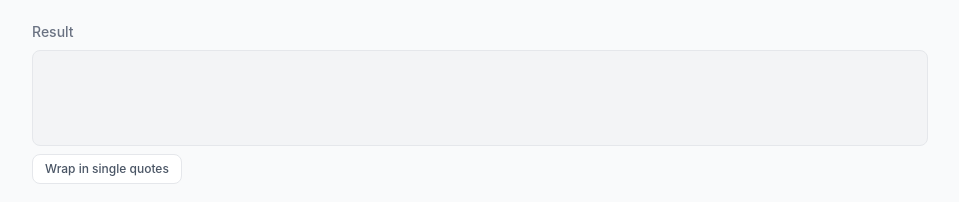
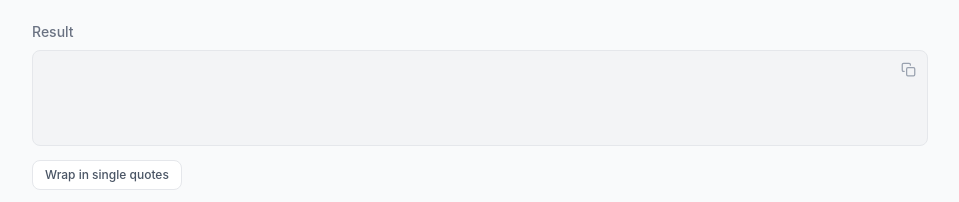
Before and after one commit to YuBil/set-ops, a React (Vite) app: page / in a window 1280 px wide. Shown: the part 380-582 px from the top of the page, without its empty margins (160-1119 px from the left). Built offline with nearby package versions, Linux system fonts and the light colour scheme.

Commit message:
copy button separate component

```diff
--- /dev/null
+++ b/src/components/CopyButton.tsx
@@ -0,0 +1,42 @@
+import { useState } from 'react';
+
+interface CopyButtonProps {
+  text: string;
+}
+
+export function CopyButton({ text }: CopyButtonProps) {
+  const [copied, setCopied] = useState(false);
+
+  const handleCopy = async () => {
+    await navigator.clipboard.writeText(text);
+    setCopied(true);
+    setTimeout(() => setCopied(false), 1500);
+  };
+
+  return (
+    <button
+      onClick={handleCopy}
+      title="Copy to clipboard"
+      className="absolute top-2 right-2 rounded p-1 text-gray-400 hover:text-gray-700 transition-colors"
+    >
+      {copied ? <CheckIcon /> : <ClipboardIcon />}
+    </button>
+  );
+}
+
+function ClipboardIcon() {
+  return (
+    <svg xmlns="http://www.w3.org/2000/svg" width="15" height="15" viewBox="0 0 24 24" fill="none" stroke="currentColor" strokeWidth="2" strokeLinecap="round" strokeLinejoin="round">
+      <rect x="9" y="9" width="13" height="13" rx="2" ry="2" />
+      <path d="M5 15H4a2 2 0 0 1-2-2V4a2 2 0 0 1 2-2h9a2 2 0 0 1 2 2v1" />
+    </svg>
+  );
+}
+
+function CheckIcon() {
+  return (
+    <svg xmlns="http://www.w3.org/2000/svg" width="15" height="15" viewBox="0 0 24 24" fill="none" stroke="currentColor" strokeWidth="2" strokeLinecap="round" strokeLinejoin="round">
+      <polyline points="20 6 9 17 4 12" />
+    </svg>
+  );
+}
--- a/src/components/SetResult.tsx
+++ b/src/components/SetResult.tsx
@@ -1,3 +1,5 @@
+import { CopyButton } from './CopyButton';
+
 interface SetResultProps {
   value: string;
   isQuoted: boolean;
@@ -8,12 +10,15 @@ export function SetResult({ value, isQuoted, onQuote }: SetResultProps) {
   return (
     <div className="flex flex-col gap-2">
       <label className="text-sm font-medium text-gray-500">Result</label>
-      <textarea
-        value={value}
-        readOnly
-        disabled
-        className="h-24 resize-none rounded-lg border border-gray-200 bg-gray-100 p-3 text-sm text-gray-500 cursor-not-allowed"
-      />
+      <div className="relative">
+        <textarea
+          value={value}
+          readOnly
+          disabled
+          className="h-24 w-full resize-none rounded-lg border border-gray-200 bg-gray-100 p-3 text-sm text-gray-500 cursor-not-allowed"
+        />
+        <CopyButton text={value} />
+      </div>
       <div className="flex">
         <button
           onClick={onQuote}
```
